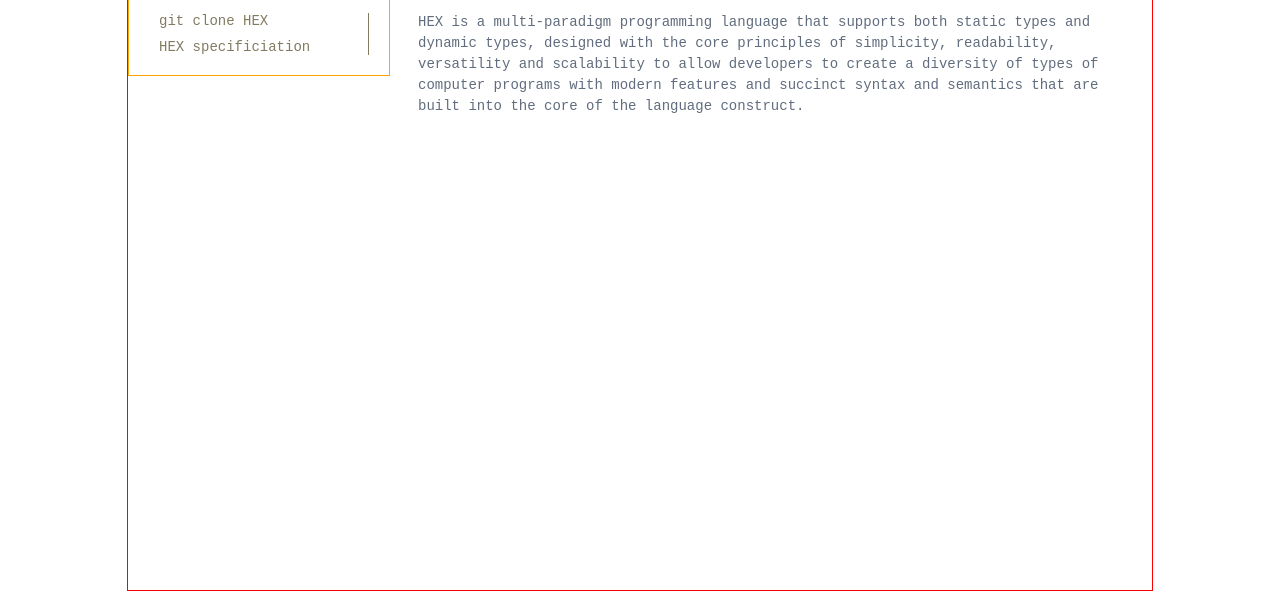
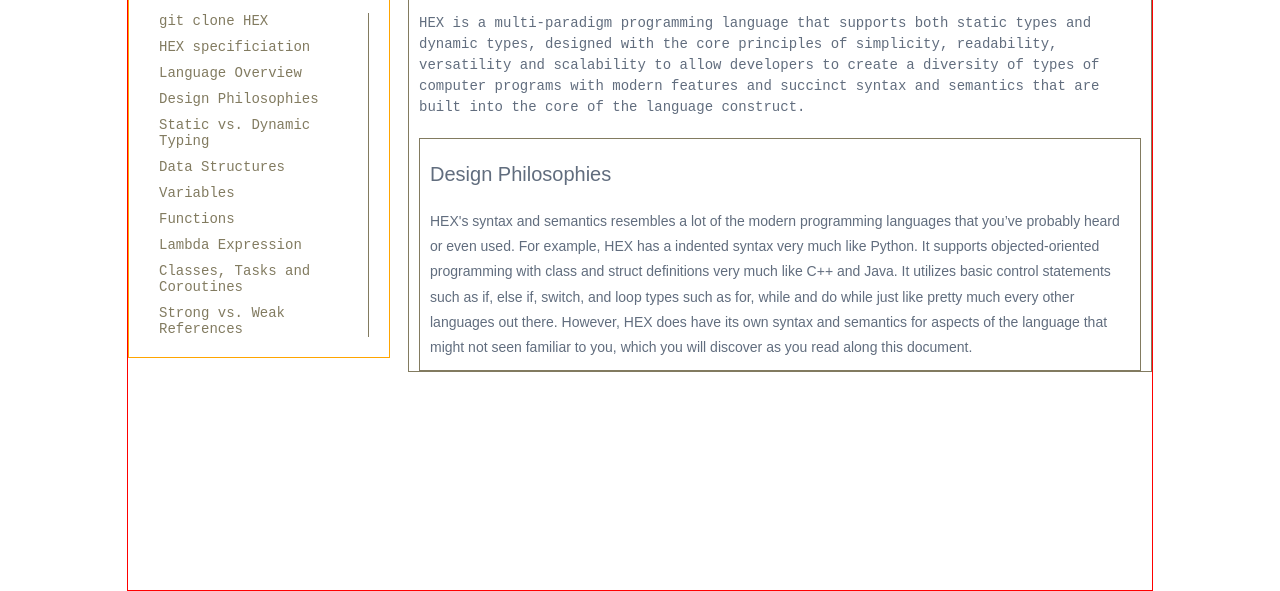
Before and after one commit to mazj/hex, a plain HTML site: page hexlang.org/index.html in a window 1280 px wide. Shown: the part 211-802 px from the top of the page. Drawn offline with Linux system fonts and the light colour scheme.

Commit message:
hexlang.org - updated main page

```diff
--- a/hexlang.org/index.html
+++ b/hexlang.org/index.html
@@ -1,6 +1,6 @@
 <html>
 <head>
-<title>Map.js</title>
+<title>The HEX Programming Language</title>
 <link href="./stylesheets/hex.css" rel="stylesheet" type="text/css"/>
 <link rel="shortcut icon" href="./images/favicon.ico"/>
 
@@ -25,16 +25,34 @@
                   to allow developers to create a diversity of types of computer programs with modern features and
                   succinct syntax and semantics that are built into the core of the language construct.
             </div>
-        </div>
-    </div>
+
+            <div class="section_paragraph">
+                <div class="section_title">
+                    Design Philosophies
+                </div>
+                <div class="section_content">
+                    HEX's syntax and semantics resembles a lot of the modern programming languages that you’ve probably heard or even used. For example, HEX has a indented syntax very much like Python. It supports objected-oriented programming with class and struct definitions very much like C++ and Java. It utilizes basic control statements such as if, else if, switch, and loop types such as for, while and do while just like pretty much every other languages out there. However, HEX does have its own syntax and semantics for aspects of the language that might not seen familiar to you, which you will discover as you read along this document.
+                </div>
+            </div>
+        </div> <!--right_panel-->
+    </div> <!--content-wrapper-->
 
     <div id="left_panel">
         <ul id="ul_nav">
             <li><a href="https://github.com/yanzhengli/hex">git clone HEX</a></li>
             <li><a href="#tutorial">HEX specificiation</a></li>
-            <li><a href=""></a></li>
+            <li><a href="">Language Overview</a></li>
+            <li><a href="">Design Philosophies</a></li>
+            <li><a href="">Static vs. Dynamic Typing</a></li>
+            <li><a href="">Data Structures</a></li>
+            <li><a href="">Variables</a></li>
+            <li><a href="">Functions</a></li>
+            <li><a href="">Lambda Expression</a></li>
+            <li><a href="">Classes, Tasks and Coroutines</a></li>
+            <li><a href="">Strong vs. Weak References</a></li>
         </ul>
     </div>
+
 </div>
 </body>
 </html>
--- a/hexlang.org/stylesheets/hex.css
+++ b/hexlang.org/stylesheets/hex.css
@@ -87,6 +87,7 @@ div#content-wrapper{
 div#right_panel {
 
     margin-left: 280px;
+    border: 1px solid #827B60;
 }
 
 ul#ul_nav {
@@ -131,3 +132,27 @@ div#intro_para {
     font-family: "Courier New";
     font-size: 14px;
 }
+
+div.section_paragraph {
+
+    margin: 20px 10px 0px 10px;
+    border: 1px solid #827B60;
+}
+
+div.section_title {
+
+    margin: 20px 10px 20px 10px;
+    font-family: Arial;
+    font-size: 20px;
+    color: #616D7E;
+    line-height: 150%;
+}
+
+div.section_content {
+
+    margin: 0px 10px 10px 10px;
+    font-family: Arial;
+    font-size: 14px;
+    color: #616D7E;
+    line-height: 180%;
+}
```
